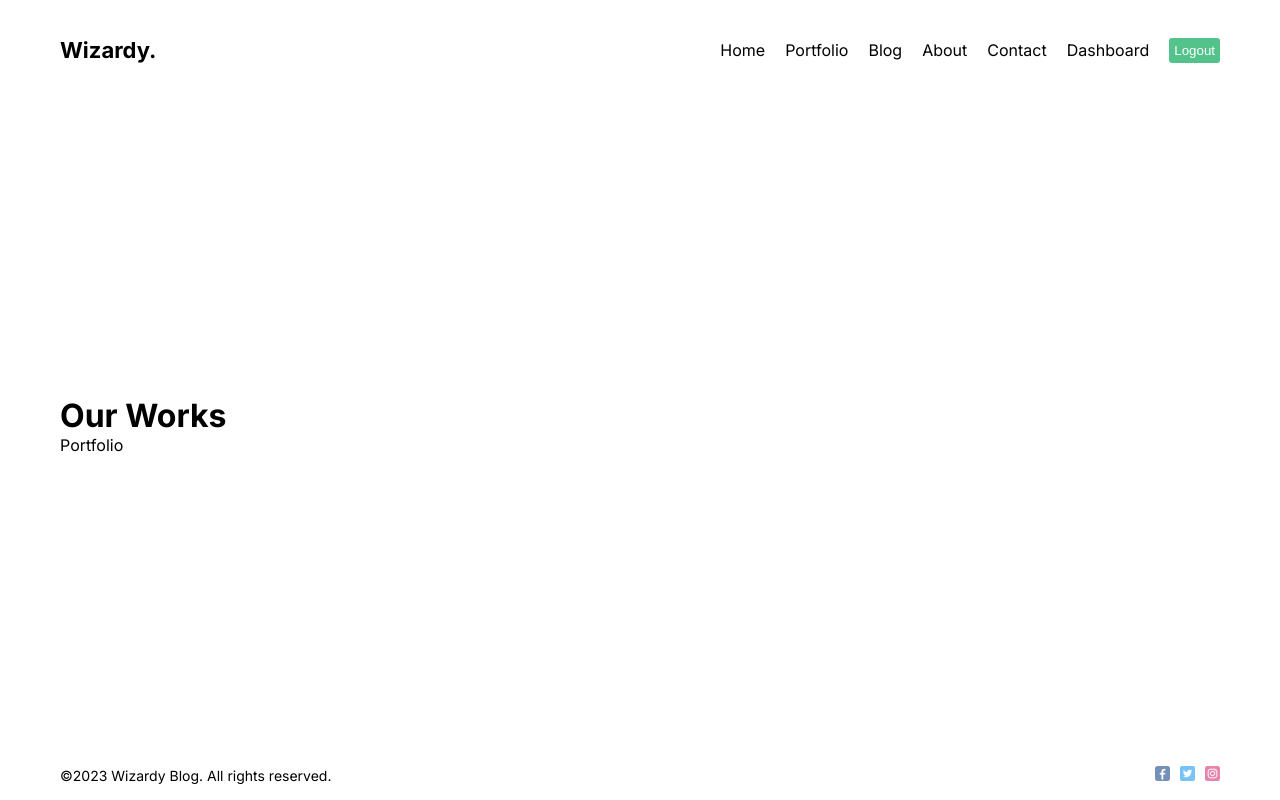
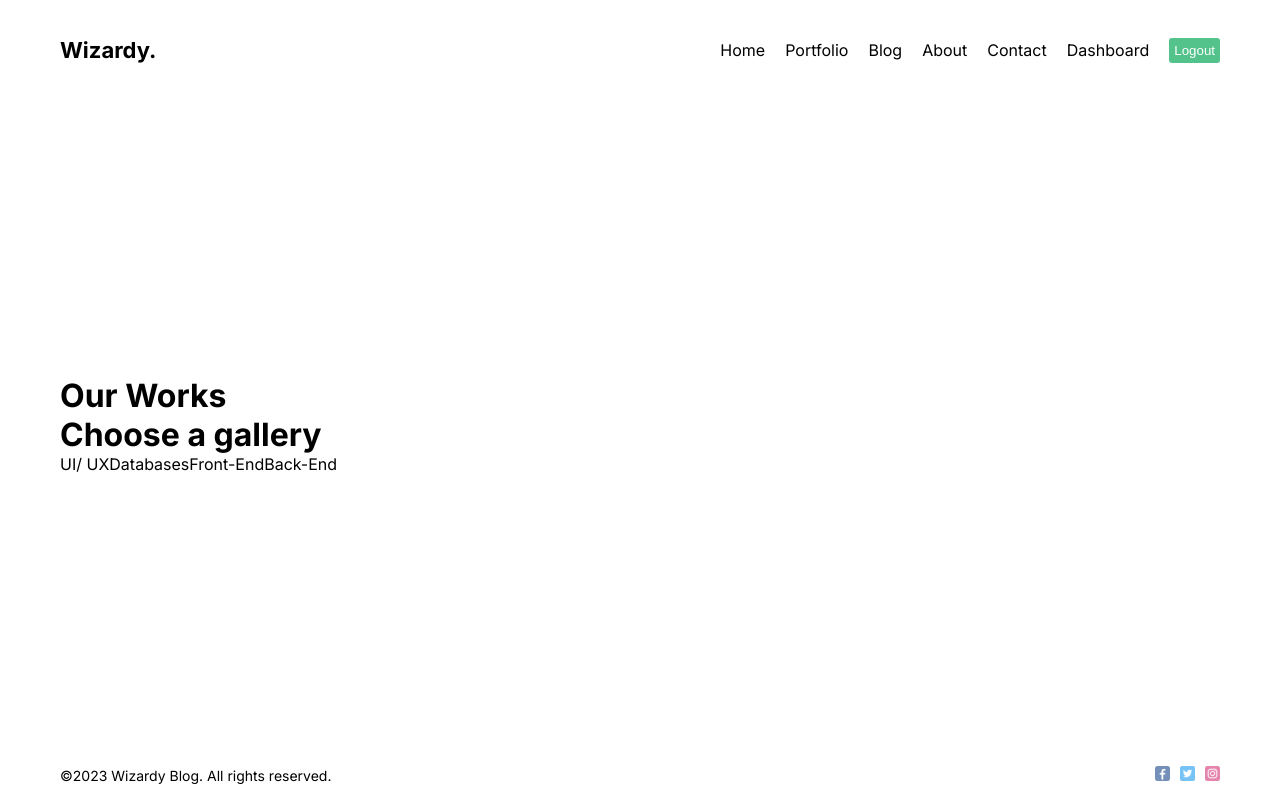
Before and after one commit to ElazzouziHassan/NEXTJS-BLOG-APP, a Next.js app: page /portfolio in a window 1280 px wide. Built offline with nearby package versions, Linux system fonts and the light colour scheme.

Commit message:
updates on portfolio

```diff
--- a/src/app/portfolio/page.jsx
+++ b/src/app/portfolio/page.jsx
@@ -1,9 +1,27 @@
 import React from 'react'
 import styles from "./page.module.css";
+import Link from 'next/link';
 
 const Portfolio = () => {
   return (
-    <div>Portfolio</div>
+    <div className={styles.container}>
+    <h1 className={styles.selectTitle}>Choose a gallery</h1>
+    <div className={styles.items}>
+      <Link href="/portfolio/illustrations" className={styles.item}>
+        <span className={styles.title}>UI/ UX</span>
+      </Link>
+      <Link href="/portfolio/websites" className={styles.item}>
+        <span className={styles.title}>Databases</span>
+      </Link>
+      <Link href="/portfolio/application" className={styles.item}>
+        <span className={styles.title}>Front-End</span>
+      </Link>
+      <Link href="/portfolio/application" className={styles.item}>
+        <span className={styles.title}>Back-End</span>
+      </Link>
+
+    </div>
+  </div>
   )
 }
 
```
